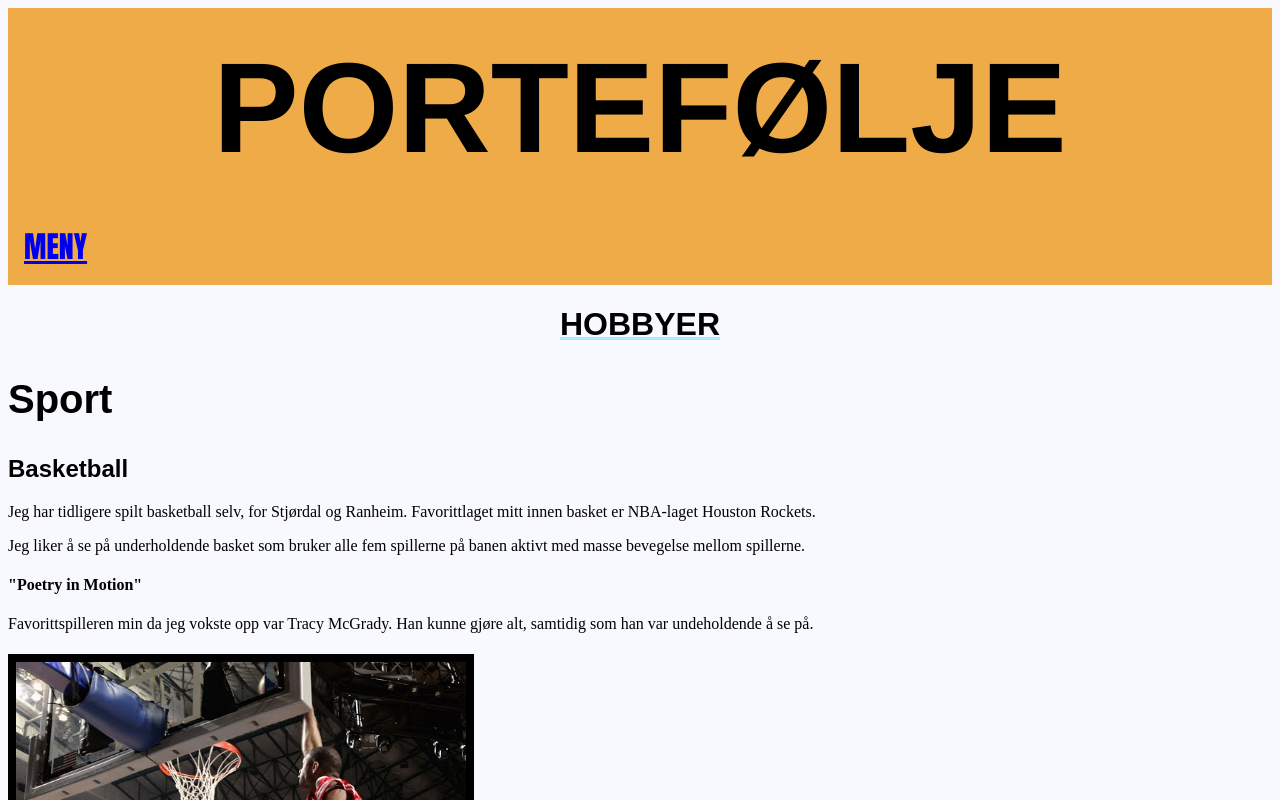
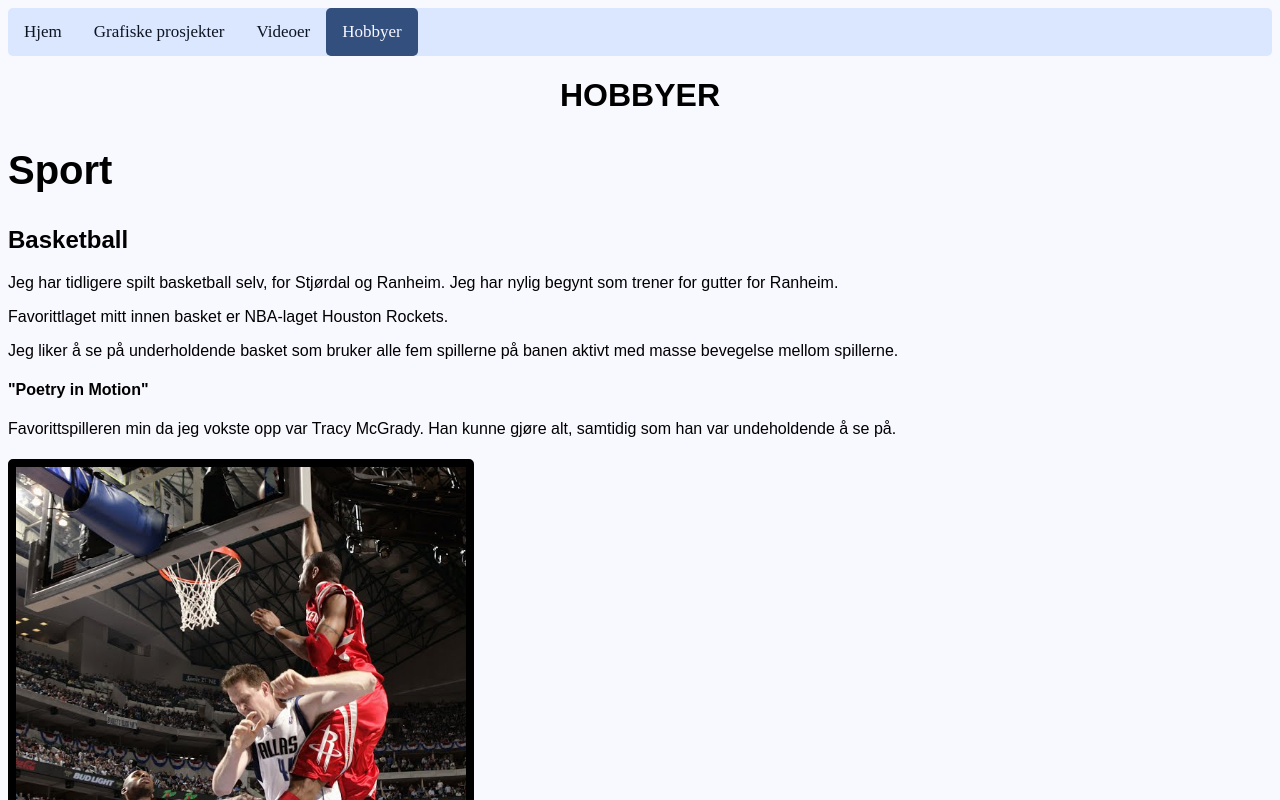
Before and after one commit to maggacap14/Portefoelje_MGR, a plain HTML site: page Hobbyer.html in a window 1280 px wide. Shown: the top 800 px of the page. Drawn offline with Linux system fonts and the light colour scheme.

Commit message:
commit
redesign

```diff
--- a/Grafiske prosjekter.css
+++ b/Grafiske prosjekter.css
@@ -1,65 +1,43 @@
 @charset "utf-8";
 /* Grafiske prosjekter */
 
-header {
-	background-color: #EEAB47;
-	padding: 5px;
-	text-align: center;
-	text-transform: uppercase;
-	font-family: Gotham, "Helvetica Neue", Helvetica, Arial, "sans-serif";
+/* Add a black background color to the top navigation */
+.topnav {
+	background-color: #659EFC33;
+	overflow: hidden;
+	border-radius: 5px;
   }
 
-.dropbtn {
-	background-color: #EEAB47;
-	color: black;
-	text-transform: uppercase;
-	text-decoration-line: underline;
-	font-family: Impact, "Arial Black", "sans-serif";
-	text-rendering: optimizeLegibility;
-	padding: 16px;
-	font-size: 30px;
-	border: none;
-	cursor: pointer;
+  /* Style the links inside the navigation bar */
+  .topnav a {
+	float: left;
+	display: block;
+	color: #0D1420;
+	text-align: center;
+	padding: 14px 16px;
+	text-decoration: none;
+	font-size: 17px;
+	border-radius: 5px;
   }
 
-/* The container <div> - needed to position the dropdown content */
-.dropdown {
-	background-color: #EEAB47;
-	width: 100%;
-	display: inline-block;
+  /* Change the color of links on hover */
+  .topnav a:hover {
+	background-color: #4C77BD;
+	color: ghostwhite;
+	border-radius: 5px;
   }
 
-/* Dropdown Content (Hidden by Default) */
-.dropdown-content {
-	display: none;
-	position: absolute;
-	background-color: #f9f9f9;
-	min-width: 160px;
-	box-shadow: 0px 8px 16px 0px rgba(0,0,0,0.2);
-	z-index: 1;
-	font-family: "Arial Black", "sans-serif";
-	text-rendering: optimizeLegibility;
+  /* Add an active class to highlight the current page */
+  .topnav a.active {
+	background-color: #334F7E;
+	color: ghostwhite;
+	border-top-left-radius: 5px;
+	border-bottom-left-radius: 5px;
   }
 
-/* Links inside the dropdown */
-.dropdown-content a {
-	color: black;
-	padding: 12px 16px;
-	text-decoration: none;
-	display: block;
-}
-
-/* Change color of dropdown links on hover */
-.dropdown-content a:hover {background-color: #f1f1f1}
-
-/* Show the dropdown menu on hover */
-.dropdown:hover .dropdown-content {
-	display: block;
-}
-
-/* Change the background color of the dropdown button when the dropdown content is shown */
-.dropdown:hover .dropbtn {
-	background-color: #E08626;
+  /* Hide the link that should open and close the topnav on small screens */
+  .topnav .icon {
+	display: none;
   }
 
 
@@ -67,30 +45,20 @@ body {
 	   background-color: ghostwhite;
 	}
 
-	.overskrift {
-		background-color: #EEAB47;
-		padding: 2px;
-		text-transform: uppercase;
-        font-family: "Arial Black", "sans-serif";
+h2 {
+		font-family: Arial, Helvetica, sans-serif;
 		text-rendering: optimizeLegibility;
 		text-align: center;
+    	}
+
+h3 {
+        font-family: Arial, Helvetica, sans-serif;
+		text-rendering: optimizeLegibility;
     	}
 
 	.gp {
         font-family: Arial, Helvetica, sans-serif;
 		text-rendering: optimizeLegibility;
 		text-align: center;
-		text-decoration:underline;
 		text-transform: uppercase;
-		text-decoration-color: #A8EBFF;
 	}
-
-	h2 {
-        font-family: Arial, Helvetica, sans-serif;
-		text-rendering: optimizeLegibility;
-    	}
-
-	h3 {
-        font-family: Arial, Helvetica, sans-serif;
-		text-rendering: optimizeLegibility;
-    	}
--- a/Hobbyer.css
+++ b/Hobbyer.css
@@ -1,100 +1,77 @@
 @charset "utf-8";
 /* Hobbyer */
 
+/* Add a black background color to the top navigation */
+.topnav {
+	background-color: #659EFC33;
+	overflow: hidden;
+	border-radius: 5px;
+  }
 
-header {
-	background-color: #EEAB47;
-	padding: 5px;
+  /* Style the links inside the navigation bar */
+  .topnav a {
+	float: left;
+	display: block;
+	color: #0D1420;
 	text-align: center;
-	text-transform: uppercase;
-	font-family: Gotham, "Helvetica Neue", Helvetica, Arial, "sans-serif";
-}
+	padding: 14px 16px;
+	text-decoration: none;
+	font-size: 17px;
+	border-radius: 5px;
+  }
 
-.dropbtn {
-	background-color: #EEAB47;
-	color: black;
-	text-transform: uppercase;
-	text-decoration-line: underline;
-	font-family: Impact, "Arial Black", "sans-serif";
-	text-rendering: optimizeLegibility;
-	padding: 16px;
-	font-size: 30px;
-	border: none;
-	cursor: pointer;
-}
+  /* Change the color of links on hover */
+  .topnav a:hover {
+	background-color: #4C77BD;
+	color: ghostwhite;
+	border-radius: 5px;
+  }
 
-/* The container <div> - needed to position the dropdown content */
-.dropdown {
-	background-color: #EEAB47;
-	width: 100%;
-	display: inline-block;
-}
+  /* Add an active class to highlight the current page */
+  .topnav a.active {
+	background-color: #334F7E;
+	color: ghostwhite;
+	border-top-left-radius: 5px;
+	border-bottom-left-radius: 5px;
+  }
 
-/* Dropdown Content (Hidden by Default) */
-.dropdown-content {
+  /* Hide the link that should open and close the topnav on small screens */
+  .topnav .icon {
 	display: none;
-	position: absolute;
-	background-color: #f9f9f9;
-	min-width: 160px;
-	box-shadow: 0px 8px 16px 0px rgba(0,0,0,0.2);
-	z-index: 1;
-	font-family: "Arial Black", "sans-serif";
-	text-rendering: optimizeLegibility;
-}
-
-/* Links inside the dropdown */
-.dropdown-content a {
-	color: black;
-	padding: 12px 16px;
-	text-decoration: none;
-	display: block;
-}
-
-/* Change color of dropdown links on hover */
-.dropdown-content a:hover {background-color: #f1f1f1}
-
-/* Show the dropdown menu on hover */
-.dropdown:hover .dropdown-content {
-	display: block;
-}
-
-/* Change the background color of the dropdown button when the dropdown content is shown */
-.dropdown:hover .dropbtn {
-	background-color: #E08626;
-}
+  }
 
 
 body {
 	   background-color: ghostwhite;
-}
+	}
 
-	.overskrift {
-		background-color: #EEAB47;
-		padding: 2px;
-		text-transform: uppercase;
-        font-family: "Arial Black", "sans-serif";
+h2 {
+		font-family: Arial, Helvetica, sans-serif;
 		text-rendering: optimizeLegibility;
-		text-align: center;
     	}
 
-	.hob {
-        font-family: Arial, Helvetica, sans-serif;
-		text-rendering: optimizeLegibility;
-		text-align: center;
-		text-decoration:underline;
-		text-transform: uppercase;
-		text-decoration-color: #A8EBFF;
-    	}
-
-	h2 {
+h3 {
         font-family: Arial, Helvetica, sans-serif;
 		text-rendering: optimizeLegibility;
     	}
 
-	h3 {
-        font-family: Arial, Helvetica, sans-serif;
+p {
+	font-family: Arial, Helvetica, sans-serif;
+	text-rendering: optimizeLegibility;
+}
+
+h4 {
+	font-family: Arial, Helvetica, sans-serif;
+	text-rendering: optimizeLegibility;
+}
+
+	.hob {
+		font-family: Arial, Helvetica, sans-serif;
 		text-rendering: optimizeLegibility;
-    	}
+		text-align: center;
+		text-transform: uppercase;
+	}
+
 	.Sport {
 		font-size: 40px;
 		}
@@ -107,6 +84,7 @@ body {
 		width: 450px;
 		max-width: 100%;
 		border: 8px solid black;
+		border-radius: 5px;
 		margin-bottom: 50px;
 		margin-top: 5px;
 		}
@@ -115,6 +93,7 @@ body {
 		width: 450px;
 		max-width: 100%;
 		border: 8px solid black;
+		border-radius: 5px;
 		margin-bottom: 50px;
 		margin-top: 5px;
 		}
@@ -123,6 +102,7 @@ body {
 		width: 450px;
 		max-width: 100%;
 		border: 8px solid black;
+		border-radius: 5px;
 		margin-bottom: 50px;
 		margin-top: 5px;
 		}
@@ -154,6 +134,10 @@ body {
 		clear: both;
 		}
 
+	.Bøker {
+		font-size: 40px;
+	}
+
 	.Gaming {
 		font-size: 40px;
 		}
--- a/Hobbyer.html
+++ b/Hobbyer.html
@@ -7,17 +7,14 @@
 	<link href="Hobbyer.css" rel="stylesheet" type="text/css">
 </head>
 
-	<header>
-		<h1><a href="index.html" style="text-decoration: none; font-size:10vw; color: black">Portefølje</a></h1>
-	</header>
-
-	<div class="dropdown">
-		<button class="dropbtn"><a href="index.html">Meny</a></button>
-		<div class="dropdown-content">
+<div class="topnav" id="minTopNav">
+	<a href="index.html">Hjem</a>
 	<a href="Grafiske prosjekter.html">Grafiske prosjekter</a>
 	<a href="Videoer.html">Videoer</a>
-    		<a href="Hobbyer.html">Hobbyer</a>
-		</div>
+	<a href="Hobbyer.html" class="active">Hobbyer</a>
+	<a href="javascript:void(0);" class="icon" onclick="myFunction()">
+	<i class="fa fa-bars"></i>
+	</a>
 </div>
 
 	<body>
@@ -25,7 +22,8 @@
 
 		<h2 class="Sport">Sport</h2>
 		<h2>Basketball</h2>
-		<p>Jeg har tidligere spilt basketball selv, for Stjørdal og Ranheim. Favorittlaget mitt innen basket er NBA-laget Houston Rockets.</p>
+		<p>Jeg har tidligere spilt basketball selv, for Stjørdal og Ranheim. Jeg har nylig begynt som trener for gutter for Ranheim.</p>
+		<p>Favorittlaget mitt innen basket er NBA-laget Houston Rockets.</p>
 		<p>Jeg liker å se på underholdende basket som bruker alle fem spillerne på banen aktivt med masse bevegelse mellom spillerne.</p>
 		<h4>"Poetry in Motion"</h4>
 
@@ -38,7 +36,8 @@
 		<img class="Ronaldinho" src="Bilde/Ronaldinho.jpg" alt="Ronaldinho">
 
 		<h2>Friidrett</h2>
-		<p>Jeg liker å se på friidrett fordi jeg liker å løpe selv. Det er imponerende å se hva verdens beste kan få til på en løpebane. I tillegg så er det så målbart. Du kan selv måle din tid på samme distanse.</p>
+		<p>Jeg liker å se på friidrett fordi jeg liker å løpe selv. Det er imponerende å se hva verdens beste kan få til på en løpebane.</p>
+		<p>I tillegg så er det så målbart. Du kan selv måle din tid på samme distanse.</p>
 		<p>Den største atleten jeg har sett er Usain Bolt.</p>
 		<img class="Bolt" src="Bilde/Usain Bolt.jpg" alt="Usain Bolt">
 
@@ -75,6 +74,38 @@
 
 		<div class="clearfix"></div>
 
+		<h2 class="Bøker">Bøker</h2>
+		<p>Jeg liker å lese bøker. Favorittsjangerne mine er fantasy og krim.</p>
+		<p>Her er noen av mine favoritt bokserier:</p>
+		<div class="gallery">
+			  <a target="_blank" href="Bilde/harry_potter.jpeg">
+				<img src="Bilde/harry_potter.jpeg" alt="Harry Potter" width="800" height="400">
+			  </a>
+			  <div class="desc">Harry Potter</div>
+		</div>
+
+		<div class="gallery">
+			  <a target="_blank" href="Bilde/det_gyldne_kompass.jpeg">
+				<img src="Bilde/det_gyldne_kompass.jpeg" alt="Det gyldne kompass" width="800" height="400">
+			  </a>
+			  <div class="desc">Det gyldne kompass</div>
+		</div>
+
+		<div class="gallery">
+			  <a target="_blank" href="Bilde/percy_jackson.webp">
+				<img src="Bilde/percy_jackson.webp" alt="Percy Jackson" width="800" height="400">
+			  </a>
+			  <div class="desc">Percy Jackson</div>
+		</div>
+
+		<div class="gallery">
+			  <a target="_blank" href="Bilde/harry_hole.jpeg">
+				<img src="Bilde/harry_hole.jpeg" alt="Harry Hole" width="800" height="400">
+			  </a>
+			  <div class="desc">Harry Hole</div>
+		</div>
+
+			<div class="clearfix"></div>
 		<h2 class="Gaming">Gaming</h2>
 		<p>Jeg liker å spille konsollspill. Favorittsjangerne mine er eventyrspill og sportsspill.</p>
 		<p>Her er noen av mine favoritter innen spill:</p>
@@ -100,6 +131,13 @@
 		</div>
 
 		<div class="gallery">
+			<a target="_blank" href="Bilde/ratchet_and_clank.jpeg">
+			  <img src="Bilde/ratchet_and_clank.jpeg" alt="Ratchet & Clank" width="800" height="400">
+			</a>
+			<div class="desc">Ratchet & Clank</div>
+		</div>
+
+		<div class="gallery">
 			<a target="_blank" href="Bilde/nba2k.jpeg">
 			  <img src="Bilde/nba2k.jpeg" alt="NBA 2K" width="800" height="400">
 			</a>
--- a/Videoer.css
+++ b/Videoer.css
@@ -1,65 +1,43 @@
 @charset "utf-8";
 /* Videoer */
 
-header {
-	background-color: #EEAB47;
-	padding: 5px;
-	text-align: center;
-	text-transform: uppercase;
-	font-family: Gotham, "Helvetica Neue", Helvetica, Arial, "sans-serif";
+/* Add a black background color to the top navigation */
+.topnav {
+	background-color: #659EFC33;
+	overflow: hidden;
+	border-radius: 5px;
   }
 
-.dropbtn {
-	background-color: #EEAB47;
-	color: black;
-	text-transform: uppercase;
-	text-decoration-line: underline;
-	font-family: Impact, "Arial Black", "sans-serif";
-	text-rendering: optimizeLegibility;
-	padding: 16px;
-	font-size: 30px;
-	border: none;
-	cursor: pointer;
+  /* Style the links inside the navigation bar */
+  .topnav a {
+	float: left;
+	display: block;
+	color: #0D1420;
+	text-align: center;
+	padding: 14px 16px;
+	text-decoration: none;
+	font-size: 17px;
+	border-radius: 5px;
   }
 
-/* The container <div> - needed to position the dropdown content */
-.dropdown {
-	background-color: #EEAB47;
-	width: 100%;
-	display: inline-block;
+  /* Change the color of links on hover */
+  .topnav a:hover {
+	background-color: #4C77BD;
+	color: ghostwhite;
+	border-radius: 5px;
   }
 
-/* Dropdown Content (Hidden by Default) */
-.dropdown-content {
-	display: none;
-	position: absolute;
-	background-color: #f9f9f9;
-	min-width: 160px;
-	box-shadow: 0px 8px 16px 0px rgba(0,0,0,0.2);
-	z-index: 1;
-	font-family: "Arial Black", "sans-serif";
-	text-rendering: optimizeLegibility;
+  /* Add an active class to highlight the current page */
+  .topnav a.active {
+	background-color: #334F7E;
+	color: ghostwhite;
+	border-top-left-radius: 5px;
+	border-bottom-left-radius: 5px;
   }
 
-/* Links inside the dropdown */
-.dropdown-content a {
-	color: black;
-	padding: 12px 16px;
-	text-decoration: none;
-	display: block;
-}
-
-/* Change color of dropdown links on hover */
-.dropdown-content a:hover {background-color: #f1f1f1}
-
-/* Show the dropdown menu on hover */
-.dropdown:hover .dropdown-content {
-	display: block;
-}
-
-/* Change the background color of the dropdown button when the dropdown content is shown */
-.dropdown:hover .dropbtn {
-	background-color: #E08626;
+  /* Hide the link that should open and close the topnav on small screens */
+  .topnav .icon {
+	display: none;
   }
 
 
@@ -67,22 +45,34 @@ body {
 	   background-color: ghostwhite;
 	}
 
+#cvbilde {
+		max-width: 100%;
+  		height: 500px;
+        border-radius: 15px;
+        border: 2px;
+        border-color: black;
+		display: block;
+		margin-left: auto;
+		margin-right: auto;
+		}
+
 .overskrift {
-		background-color: #EEAB47;
+		background-color: #659EFC;
 		padding: 2px;
+		border-radius: 20px;
 		text-transform: uppercase;
         font-family: "Arial Black", "sans-serif";
 		text-rendering: optimizeLegibility;
 		text-align: center;
+		margin-bottom: 80px;
     	}
-
-	.vid {
-        font-family: Arial, Helvetica, sans-serif;
-		text-rendering: optimizeLegibility;
+		.fa-brands {
+			padding: 20px;
+			font-size: 30px;
+			width: 50px;
+			color: #000000;
 			text-align: center;
-		text-decoration:underline;
-		text-transform: uppercase;
-		text-decoration-color: #A8EBFF;
+			text-decoration: none;
 		}
 
 h2 {
@@ -92,6 +82,27 @@ body {
 
 h3 {
         font-family: Arial, Helvetica, sans-serif;
-		text-align: center;
 		text-rendering: optimizeLegibility;
     	}
+
+    ul{
+		font-family: Arial, Helvetica, sans-serif;
+		text-rendering: optimizeLegibility;
+		list-style-type: none;
+		padding-bottom: 80px;
+		}
+
+	ul li {
+		font-family: Arial, Helvetica, sans-serif;
+		text-rendering: optimizeLegibility;
+		display: block;
+		padding: 0.4rem;
+		text-align: center;
+		}
+
+	.vid {
+        font-family: Arial, Helvetica, sans-serif;
+		text-rendering: optimizeLegibility;
+		text-align: center;
+		text-transform: uppercase;
+    	}
--- a/index.css
+++ b/index.css
@@ -1,67 +1,44 @@
 @charset "utf-8";
 /* Portefoelje */
 
-header {
-	background-color: #EEAB47;
-	padding: 5px;
+/* Add a black background color to the top navigation */
+.topnav {
+	background-color: #659EFC33;
+	overflow: hidden;
+	border-radius: 5px;
+  }
+
+  /* Style the links inside the navigation bar */
+  .topnav a {
+	float: left;
+	display: block;
+	color: #0D1420;
 	text-align: center;
-	text-transform: uppercase;
-	font-family: Gotham, "Helvetica Neue", Helvetica, Arial, "sans-serif";
-}
+	padding: 14px 16px;
+	text-decoration: none;
+	font-size: 17px;
+	border-radius: 5px;
+  }
 
-.dropbtn {
-	background-color: #EEAB47;
-	color: black;
-	text-transform: uppercase;
-	text-decoration-line: underline;
-	font-family: Impact, "Arial Black", "sans-serif";
-	text-rendering: optimizeLegibility;
-	padding: 16px;
-	font-size: 30px;
-	border: none;
-	cursor: pointer;
-}
+  /* Change the color of links on hover */
+  .topnav a:hover {
+	background-color: #4C77BD;
+	color: ghostwhite;
+	border-radius: 5px;
+  }
 
-/* The container <div> - needed to position the dropdown content */
-.dropdown {
-	background-color: #EEAB47;
-	width: 100%;
-	display: inline-block;
-}
+  /* Add an active class to highlight the current page */
+  .topnav a.active {
+	background-color: #334F7E;
+	color: ghostwhite;
+	border-top-left-radius: 5px;
+	border-bottom-left-radius: 5px;
+  }
 
-/* Dropdown Content (Hidden by Default) */
-.dropdown-content {
+  /* Hide the link that should open and close the topnav on small screens */
+  .topnav .icon {
 	display: none;
-	position: absolute;
-	background-color: #f9f9f9;
-	min-width: 160px;
-	box-shadow: 0px 8px 16px 0px rgba(0,0,0,0.2);
-	z-index: 1;
-	font-family: "Arial Black", "sans-serif";
-	text-rendering: optimizeLegibility;
-}
-
-/* Links inside the dropdown */
-.dropdown-content a {
-	color: black;
-	padding: 12px 16px;
-	text-decoration: none;
-	display: block;
-}
-
-/* Change color of dropdown links on hover */
-.dropdown-content a:hover {background-color: #f1f1f1}
-
-/* Show the dropdown menu on hover */
-.dropdown:hover .dropdown-content {
-	display: block;
-}
-
-/* Change the background color of the dropdown button when the dropdown content is shown */
-.dropdown:hover .dropbtn {
-	background-color: #E08626;
-}
-
+  }
 
 body {
 	   background-color: ghostwhite;
@@ -69,7 +46,7 @@ body {
 
 #cvbilde {
 		max-width: 100%;
-  		height: 500px;
+  		height: 400px;
         border-radius: 15px;
         border: 2px;
         border-color: black;
@@ -79,12 +56,14 @@ body {
 		}
 
 .overskrift {
-		background-color: #EEAB47;
+		background-color: #659EFC;
 		padding: 2px;
+		border-radius: 20px;
 		text-transform: uppercase;
         font-family: "Arial Black", "sans-serif";
 		text-rendering: optimizeLegibility;
 		text-align: center;
+		margin-bottom: 80px;
     	}
 		.fa-brands {
 			padding: 20px;
@@ -96,12 +75,12 @@ body {
 		}
 
 h2 {
-        font-family: Arial, Helvetica, sans-serif;
+		font-family: Arial, Helvetica, sans-serif;
 		text-rendering: optimizeLegibility;
 		text-align: center;
 		text-decoration:underline;
-		text-decoration-color: #A8EBFF;
-		padding-top: 20px;
+		text-decoration-color: #659EFC;
+		padding: 5px;
     	}
 
 h3 {
```
Also changed, not shown: Grafiske prosjekter.html (+6 -9 lines), Videoer.html (+11 -13 lines), index.html (+10 -13 lines), Bilde/det_gyldne_kompass.jpeg (added), Bilde/harry_hole.jpeg (added), Bilde/harry_potter.jpeg (added), Bilde/percy_jackson.webp (added), Bilde/ratchet_and_clank.jpeg (added). Lines whose indentation alone changed are shown as unchanged.
